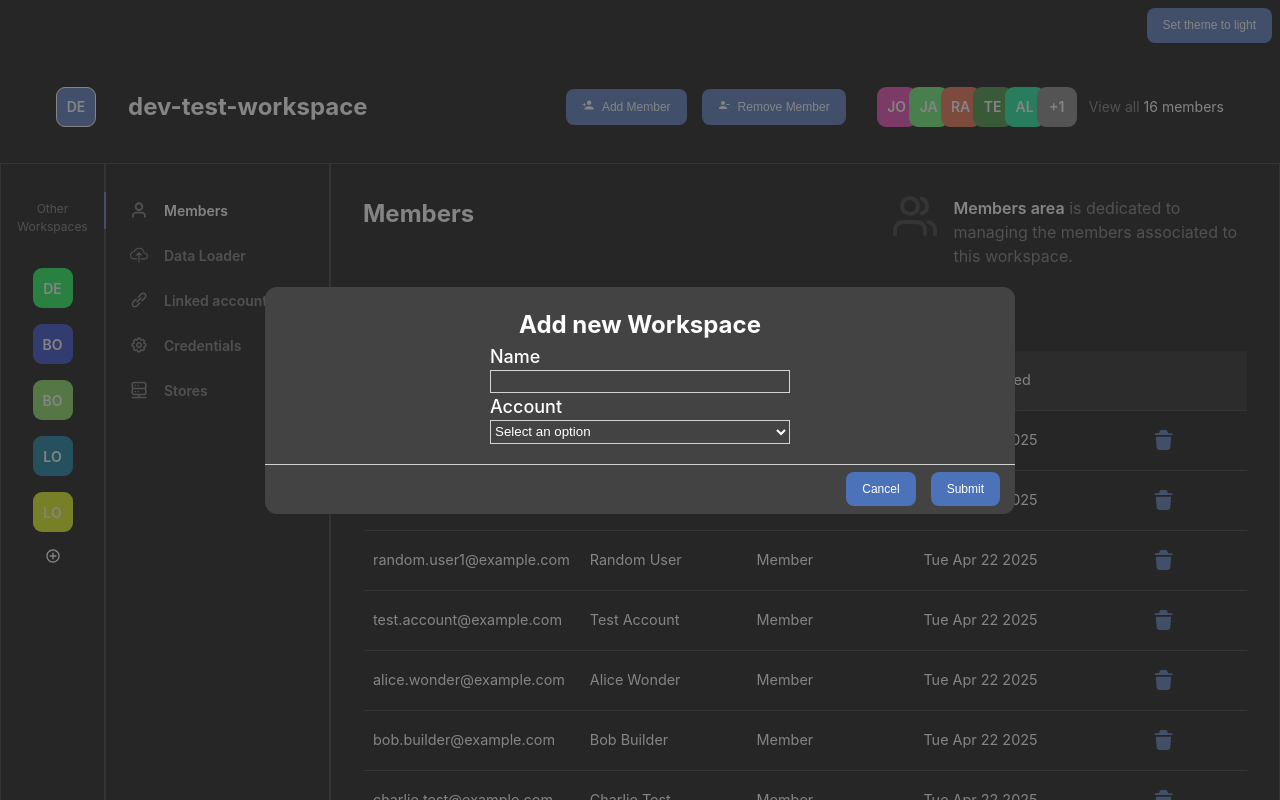
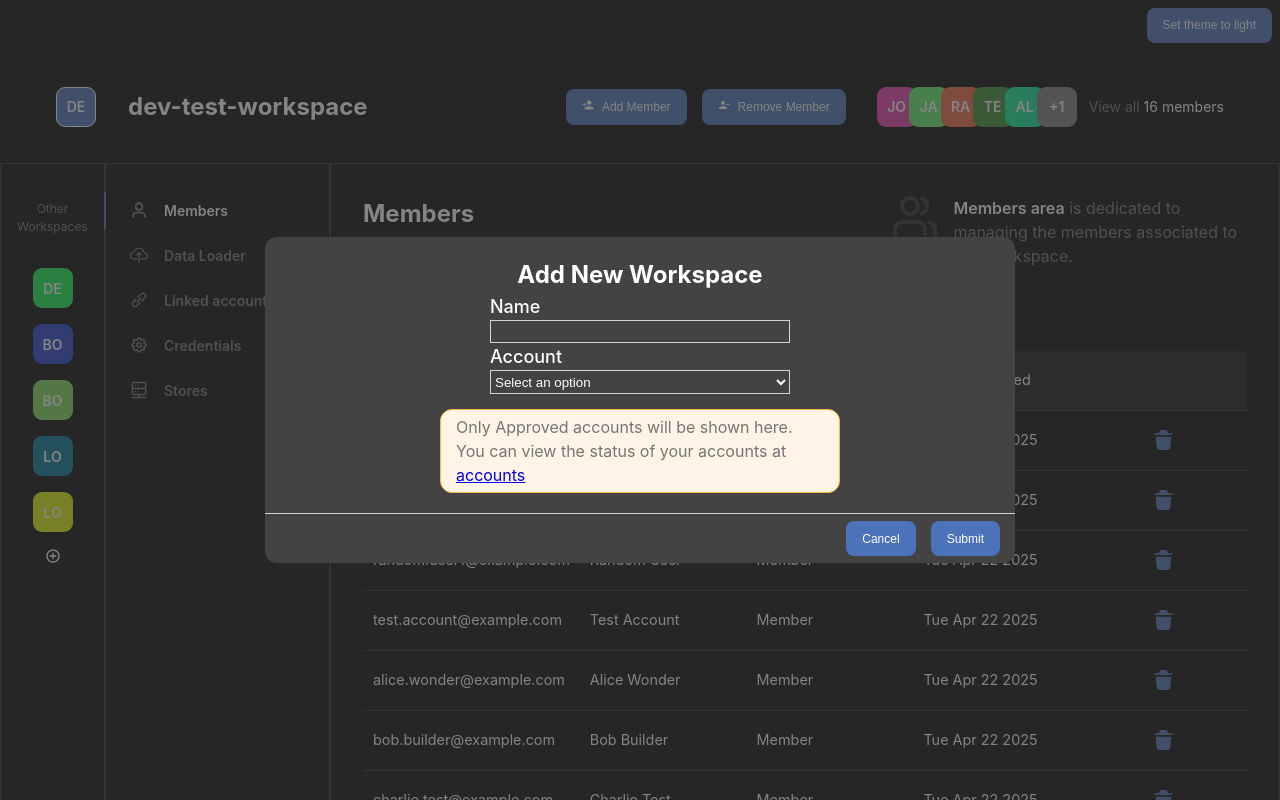
Before and after one commit to EO-DataHub/eodhp-workspace-ui, a React (Vite) app: page / in a window 1280 px wide. Both pictures are taken after a click on the icon 52 px from the left and 556 px from the top of the page. Shown: the top 800 px of the page. Built offline with nearby package versions, Linux system fonts and the light colour scheme.

Commit message:
Added warning to users when selecting accounts.

```diff
--- a/src/components/WorkspaceSelection/AddWorkspace/AddWorkspace.tsx
+++ b/src/components/WorkspaceSelection/AddWorkspace/AddWorkspace.tsx
@@ -1,4 +1,5 @@
 import React, { useEffect, useState } from 'react';
+import './styles.scss';
 
 import { MdAddCircleOutline } from 'react-icons/md';
 
@@ -52,12 +53,18 @@ const AddWorkspace = () => {
 
   const renderModalContent = () => {
     return (
-      <Form
-        fieldData={addWorkspaceFields}
-        formErrors={formErrors}
-        header={'Add new Workspace'}
-        onChange={(data) => setFormData(data)}
-      />
+      <div className="add-workspace-modal">
+        <Form
+          fieldData={addWorkspaceFields}
+          formErrors={formErrors}
+          header={'Add New Workspace'}
+          onChange={(data) => setFormData(data)}
+        />
+        <span>
+          Only Approved accounts will be shown here. You can view the status of your accounts at{' '}
+          <a href="/accounts/">accounts</a>
+        </span>
+      </div>
     );
   };
 
--- /dev/null
+++ b/src/components/WorkspaceSelection/AddWorkspace/styles.scss
@@ -0,0 +1,18 @@
+.add-workspace {
+    &-modal {
+        width: 400px;
+        justify-self: center;
+        display: flex;
+        flex-direction: column;
+        gap: 15px;
+
+        span {
+            width: 100%;
+            border: 1px solid #ffb74d;
+            background-color: #fff4e5;
+            border-radius: 12px;
+            padding: 5px 15px;
+            color: var(--text-secondary);
+        }
+    }
+}
```
